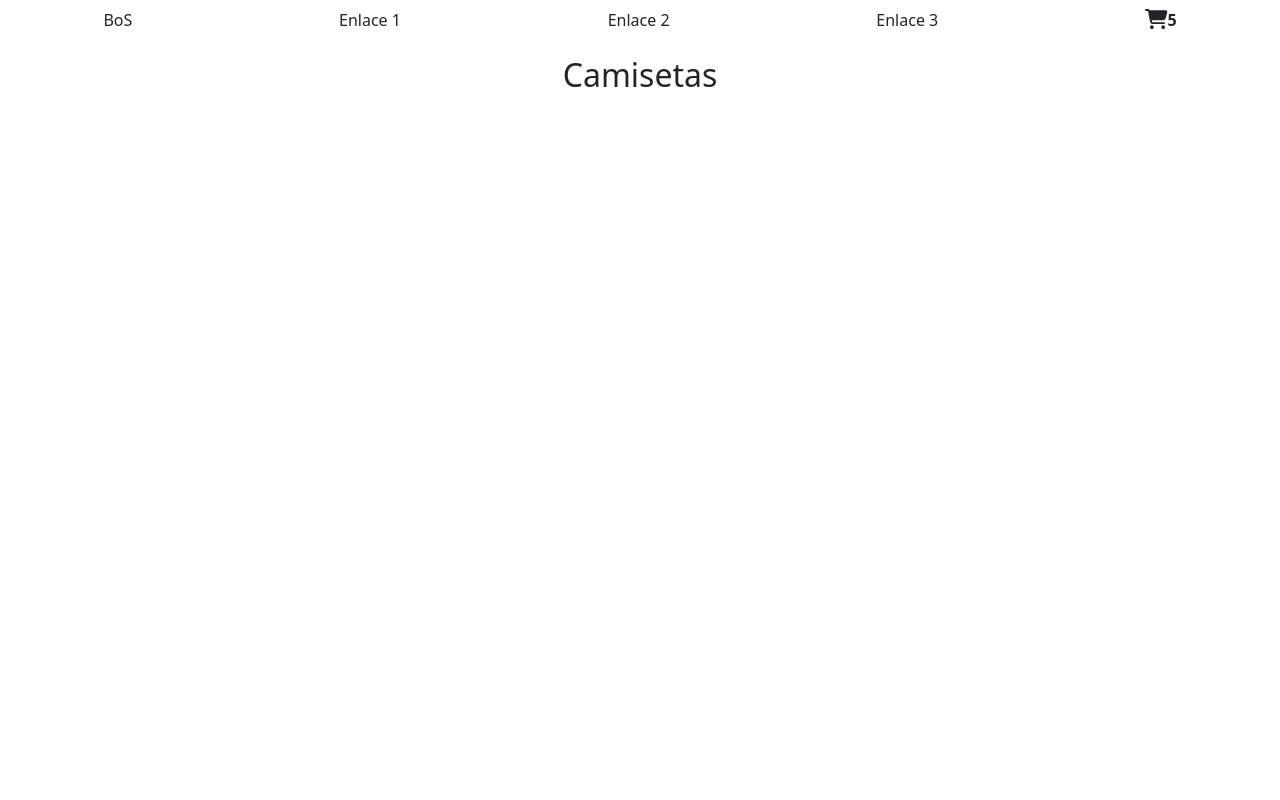
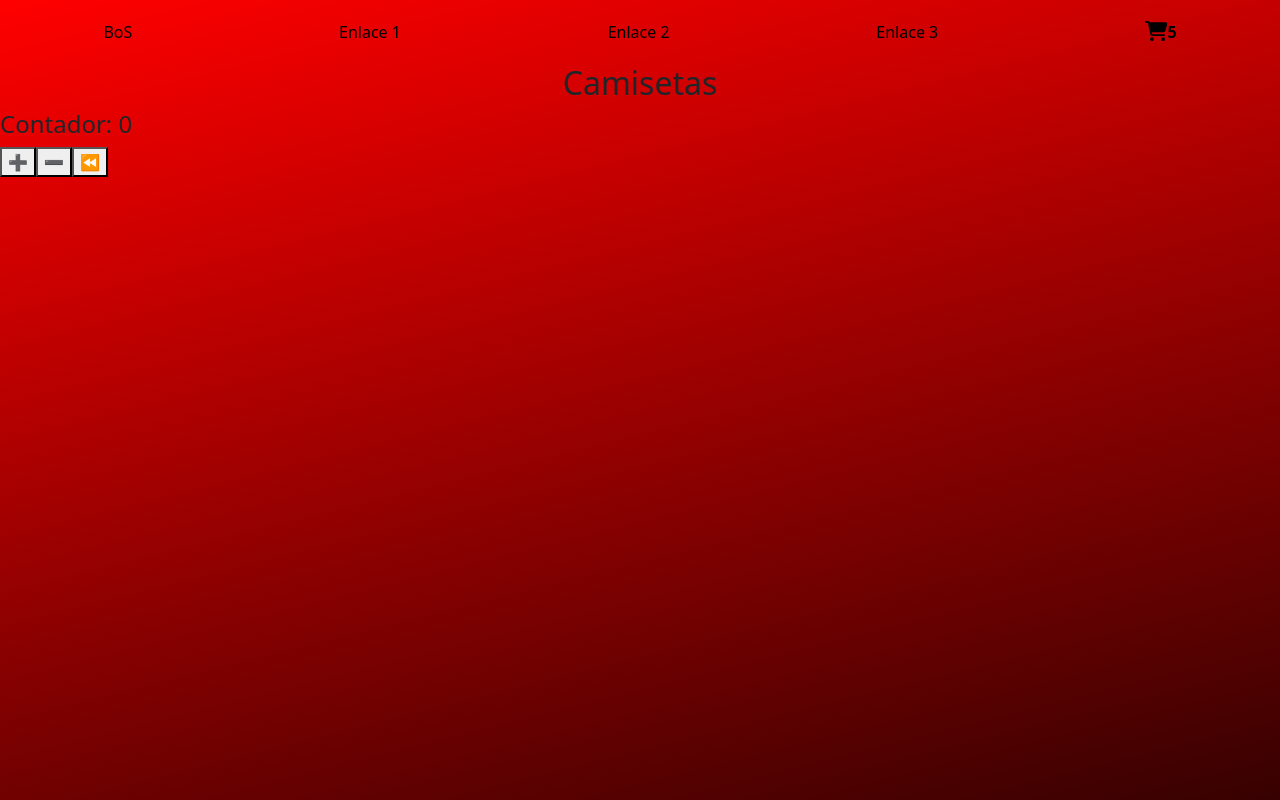
Before and after one commit to DiegoAguero/Ecommerce-React, a React (Create React App) app: page / in a window 1280 px wide. Built offline with nearby package versions, Linux system fonts and the light colour scheme.

Commit message:
Creamos el contador de productos

```diff
--- a/src/App.css
+++ b/src/App.css
@@ -1,38 +1,7 @@
-.App {
-  text-align: center;
+body{
+  font-family: 'Courier New', Courier, monospace;
+  background: rgb(255,0,0);
+  background: linear-gradient(166deg, rgba(255,0,0,1) 0%, rgba(55,1,1,1) 100%);
+  background-repeat: no-repeat;
+  height: 100vh;
 }
-
-.App-logo {
-  height: 40vmin;
-  pointer-events: none;
-}
-
-@media (prefers-reduced-motion: no-preference) {
-  .App-logo {
-    animation: App-logo-spin infinite 20s linear;
-  }
-}
-
-.App-header {
-  background-color: #282c34;
-  min-height: 100vh;
-  display: flex;
-  flex-direction: column;
-  align-items: center;
-  justify-content: center;
-  font-size: calc(10px + 2vmin);
-  color: white;
-}
-
-.App-link {
-  color: #61dafb;
-}
-
-@keyframes App-logo-spin {
-  from {
-    transform: rotate(0deg);
-  }
-  to {
-    transform: rotate(360deg);
-  }
-}
--- a/src/App.js
+++ b/src/App.js
@@ -3,6 +3,7 @@ import 'bootstrap/dist/css/bootstrap.css';
 import 'bootstrap/dist/js/bootstrap.bundle.min.js';
 import ItemListContainer from './components/ItemListContainer/ItemListContainer';
 import NavBar from './components/NavBar/NavBar';
+import ItemCount from './components/ItemCount/ItemCount'
 
 function App() {
   return (
@@ -10,6 +11,7 @@ function App() {
         <div>
           <NavBar />
           <ItemListContainer name="Camisetas"/>
+          <ItemCount/>
         </div>
       </>
   );
--- a/src/components/CartWidget/CartWidget.jsx
+++ b/src/components/CartWidget/CartWidget.jsx
@@ -4,10 +4,10 @@ import { faCartShopping } from '@fortawesome/free-solid-svg-icons'
 function CartWidget() {
   return (
     <>
-      <p>
+      <a href='#'>
         <FontAwesomeIcon style={{fontSize:'20px'}} icon={faCartShopping}/>
         <b>5</b>
-      </p>
+      </a>
     </>
   )
 }
--- /dev/null
+++ b/src/components/ItemCount/ItemCount.jsx
@@ -0,0 +1,34 @@
+import { isDisabled } from '@testing-library/user-event/dist/utils'
+import React, { useState } from 'react'
+
+function ItemCount() {
+
+  const [counter, setCounter] = useState(0)
+
+  const sumar= () =>{
+    setCounter(counter + 1)
+  }
+
+  const restar = () =>{
+    if(counter > 0){
+      setCounter(counter - 1)
+    }
+  }
+
+  const resetear = () =>{
+    setCounter(0)
+  }
+
+  return (
+    <>
+      <h4>Contador: {counter}</h4>
+      <div>
+        <button onClick={sumar}>➕</button>
+        <button onClick={restar}>➖</button>
+        <button onClick={resetear}>⏪</button>
+      </div>
+    </>
+  )
+}
+
+export default ItemCount
--- a/src/components/NavBar/NavBar.css
+++ b/src/components/NavBar/NavBar.css
@@ -1,4 +1,9 @@
 .navbar{
     display: flex;
     justify-content: space-around;
+    padding: 20px 0px 20px 0px;
 }
+.navbar a{
+    text-decoration: none;
+    color: black;
+}
--- a/src/components/NavBar/NavBar.jsx
+++ b/src/components/NavBar/NavBar.jsx
@@ -4,10 +4,10 @@ import CartWidget from '../CartWidget/CartWidget'
 function NavBar() {
   return (
     <div className="navbar">
-        <p>BoS</p>
-        <p>Enlace 1</p>
-        <p>Enlace 2</p>
-        <p>Enlace 3</p>
+        <a href="#">BoS</a>
+        <a href="#">Enlace 1</a>
+        <a href="#">Enlace 2</a>
+        <a href="#">Enlace 3</a>
         <CartWidget/>
     </div>
   )
```
